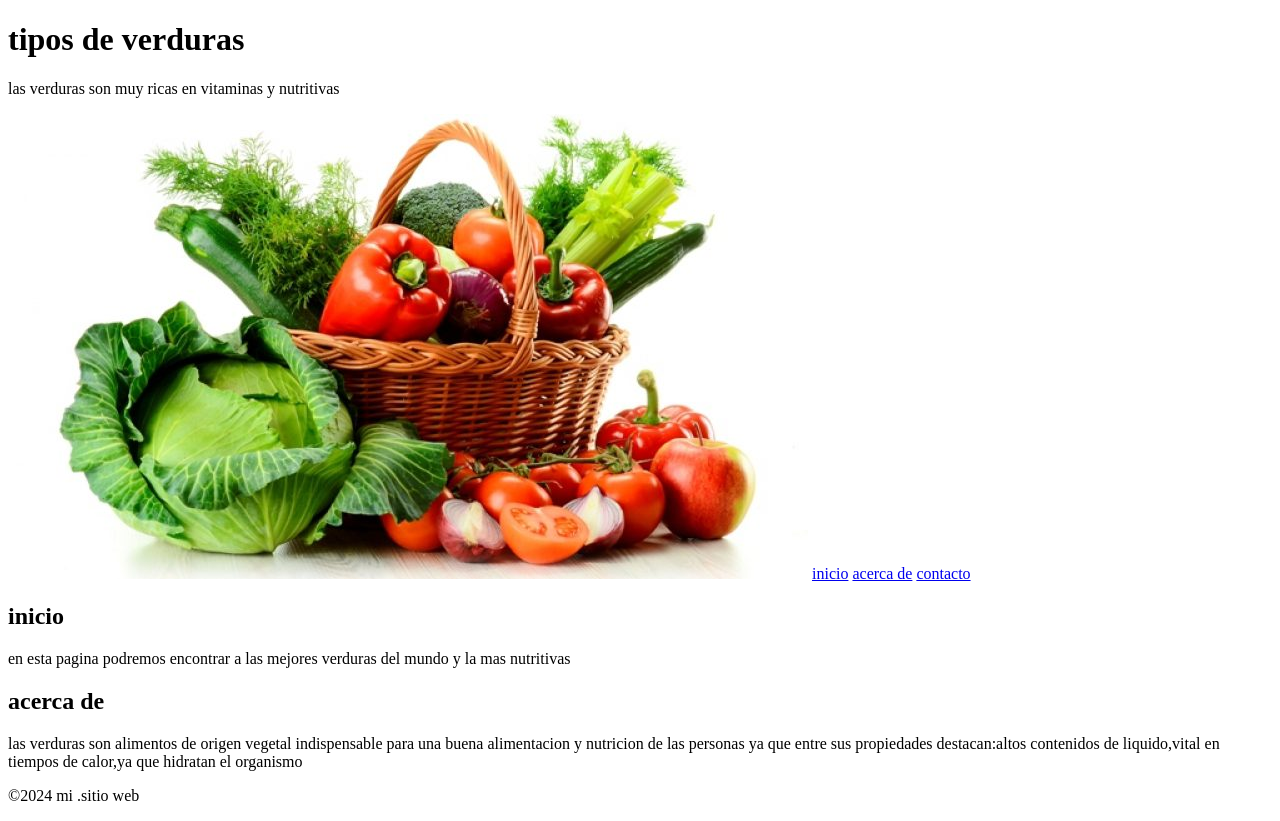
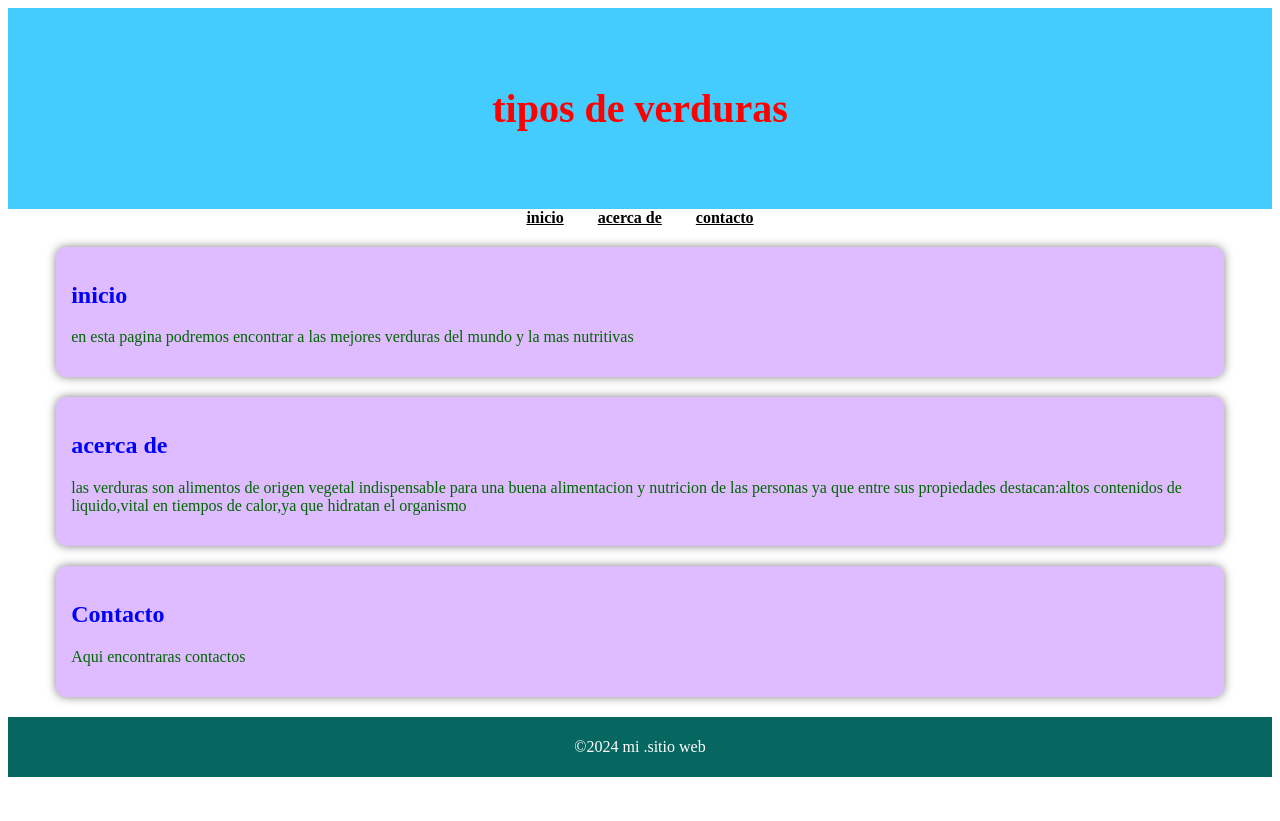
Before and after one commit to mere102/mi-repositorio9, a plain HTML site: page index.html in a window 1280 px wide. After the commit the page ends 800 px from the top, so only its background shows below. Drawn offline with Linux system fonts and the light colour scheme.

Commit message:
correcciones

```diff
--- a/estilo.css
+++ b/estilo.css
@@ -1,4 +1,4 @@
-<header{
+header{
     color: red;
     background-color: #4CFF;
     padding: 50PX;
@@ -24,12 +24,13 @@ nav {
 }
 .container h2{
     color: blue;
+}
 
 .container p{
     color: #006600;
 }
 
-footer{
+footer {
     background-color: #066660;
     color: white;
     text-align: center;
--- a/index.html
+++ b/index.html
@@ -4,29 +4,40 @@
     <meta charset="UTF-8">
     <meta name="viewport" content="width=device-width, initial-scale=1.0">
     <title>verduras</title>
-    <link href="estilos.css" rel="stylessheet">
+    <link rel="stylesheet" href="estilo.css">
 </head>
 <body>
+    <header>
         <h1>tipos de verduras</h1>
-    <p>las verduras son muy ricas en vitaminas y nutritivas</p>
-    <img src="verduras-y-hortalizas.jpg" alt="imagen de verduras">
+    </header>
+
+    <nav>
         <a href="#inicio">inicio</a>
-    <a href="#acerca de">acerca de</a>
+        <a href="#acerca">acerca de</a>
         <a href="#contacto">contacto</a>
-    <nav>
+    </nav>
+
+
     <main>
-    <div class="container">
+        <div class="container" id="inicio">
             <h2>inicio</h2>
             <p> en esta pagina podremos encontrar a las mejores verduras del mundo y la mas nutritivas</p>
         </div>
-    <div class="container">
+
+        <div class="container" id="acerca">
             <h2>acerca de</h2>
             <p>las verduras son alimentos de origen vegetal indispensable para una buena alimentacion y nutricion de las personas ya que entre sus propiedades destacan:altos contenidos de liquido,vital en tiempos de calor,ya que hidratan el organismo</p>
         </div>
+
+        <div class="container" id="contacto">
+            <h2>Contacto</h2>
+            <p>Aqui encontraras contactos</p>
+        </div>
     </main>
+
     <footer>
         <p>&copy;2024 mi .sitio web</p>
     </footer>
-    </nav>
+
 </body>
 </html>
```
Lines whose indentation alone changed are shown as unchanged.
